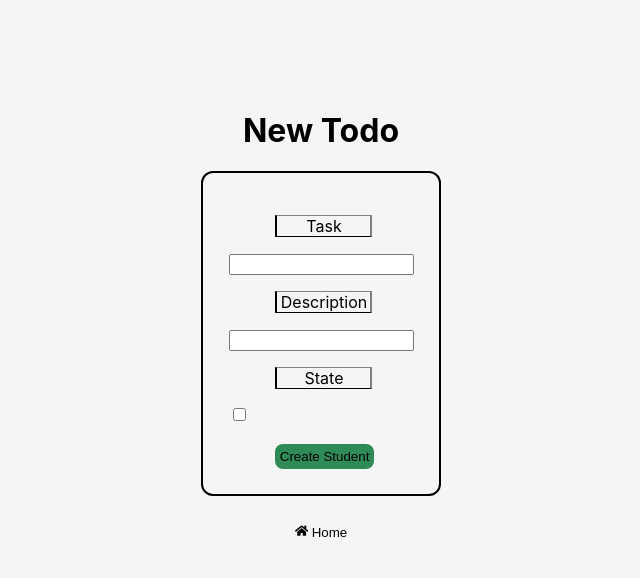
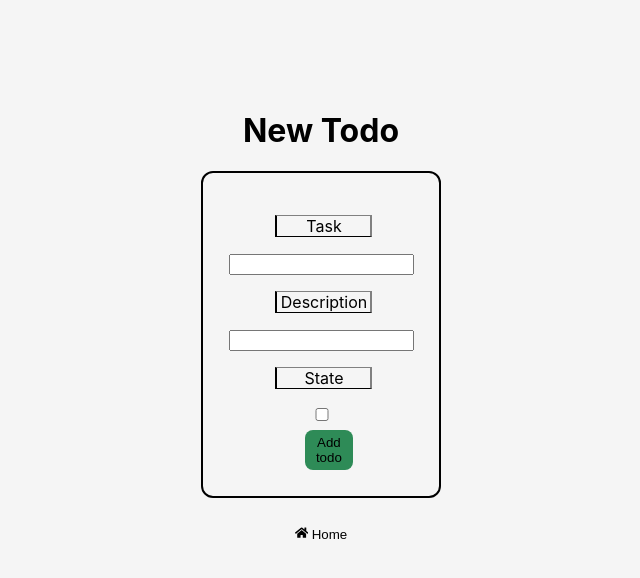
Before and after one commit to TheRealPad/TodoListReact, a React (Create React App) app in the folder frontend/: page /create-student in a window 1280 px wide. Shown: the top 578 px of the page, without its empty margins (319-959 px from the left). Built offline with nearby package versions, Linux system fonts and the light colour scheme.

Commit message:
[Mod] clean code

```diff
--- a/frontend/src/Components/TodoForm.css
+++ b/frontend/src/Components/TodoForm.css
@@ -16,6 +16,10 @@
     border-radius: 8px;
     border: 0px solid transparent;
     padding: 5px;
+}
+
+.button-send:hover {
+    box-shadow: 2px 2px 10px seagreen;
 }
 
 .box-form {
@@ -37,3 +41,16 @@
 .button-home:hover {
     color: red;
 }
+
+.display-form {
+    display: flex;
+    flex-direction: column;
+    align-items: center;
+    justify-content: center;
+}
+
+.display-bool {
+    width: 100%;
+    display: flex;
+    flex-direction: column;
+}
--- a/frontend/src/Components/TodoForm.js
+++ b/frontend/src/Components/TodoForm.js
@@ -1,7 +1,6 @@
 import React from "react";
 import * as Yup from "yup";
 import { Formik, Form, Field, ErrorMessage } from "formik";
-import { FormGroup, Button } from "react-bootstrap";
 import './TodoForm.css';
 
 const TodoForm = (props) => {
@@ -14,41 +13,25 @@ const validationSchema = Yup.object().shape({
 return (
 	<div className="box-form">
 	<Formik {...props} validationSchema={validationSchema}>
-		<Form>
-		<FormGroup>
-			<p className="info-form">Task</p>
-			<Field name="title" type="text"
-				className="form-control" />
-			<ErrorMessage
-			name="title"
-			className="d-block invalid-feedback"
-			component="span"
-			/>
-		</FormGroup>
-		<FormGroup>
-			<p className="info-form">Description</p>
-			<Field name="description" type="text"
-				className="form-control" />
-			<ErrorMessage
-			name="description"
-			className="d-block invalid-feedback"
-			component="span"
-			/>
-		</FormGroup>
-		<FormGroup>
-			<p className="info-form">State</p>
-			<Field name="finish" type="checkbox"
-				className="form-control" />
-			<ErrorMessage
-			name="finish"
-			className="d-block invalid-feedback"
-			component="span"
-			/>
-		</FormGroup>
-		<Button className="button-send" variant="danger" size="lg"
-			block="block" type="submit">
-			{props.children}
-		</Button>
+		<Form className="display-form">
+			<div>
+					<p className="info-form">Task</p>
+					<Field name="title" type="text" />
+					<ErrorMessage name="title" />
+					<p className="info-form">Description</p>
+					<Field name="description" type="text" />
+					<ErrorMessage name="description" />
+				<div className="display-bool">
+					<p className="info-form">State</p>
+					<Field name="finish" type="checkbox" />
+					<ErrorMessage name="finish" />
+				</div>
+			</div>
+			<div>
+				<button className="button-send">
+					{props.children}
+				</button>
+			</div>
 		</Form>
 	</Formik>
 	</div>
--- a/frontend/src/Components/create/create-todo.component.css
+++ b/frontend/src/Components/create/create-todo.component.css
@@ -1,4 +1,4 @@
-.create-student {
+.create-todo {
     display: flex;
     flex-direction: column;
     align-items: center;
--- a/frontend/src/Components/create/create-todo.component.js
+++ b/frontend/src/Components/create/create-todo.component.js
@@ -22,18 +22,17 @@ const onSubmit = studentObject => {
 }
 
 return(
-	<div className="create-student">
+	<div className="create-todo">
 		<h1>New Todo</h1>
 		<TodoForm initialValues={formValues}
-		onSubmit={onSubmit}
-		enableReinitialize>
-		Create Student
+		onSubmit={onSubmit}>
+			Add todo
 		</TodoForm>
 		<div className="redirection">
 			<div>
 				<Link to={"/"}
             	    className="nav-link">
-            	    <button type="button" className="button-home">
+            	    <button className="button-home">
             	        <FaHome/> Home
             	    </button>
         		</Link>
--- a/frontend/src/Components/header/header.component.js
+++ b/frontend/src/Components/header/header.component.js
@@ -6,13 +6,13 @@ import { FaHome } from 'react-icons/fa';
 
 const Header = () => {
   return (
-    <header className="App-header">
+    <header>
       <Navbar className="nav-bar" bg="dark" variant="dark">
         <Container className="elem-nav">
             <div>
               <Link to={"/"}
                 className="nav-link">
-                  <button className="button-nav" type="button">
+                  <button className="button-nav">
                     <FaHome className="icon-button"/>
                   </button>
               </Link>
@@ -20,7 +20,7 @@ const Header = () => {
             <div>
               <Link to={"/create-student"}
                 className="nav-link">
-                  <button className="button-nav" type="button">
+                  <button className="button-nav">
                     Add todo
                   </button>
               </Link>
--- a/frontend/src/Components/list/TodoTableRow.css
+++ b/frontend/src/Components/list/TodoTableRow.css
@@ -33,6 +33,7 @@
     flex-direction: column;
     min-width: 200px;
     min-height: 200px;
+    max-width: 200px;
     padding: 5px;
     justify-content: space-between;
     border-radius: 12px;
--- a/frontend/src/Components/list/TodoTableRow.js
+++ b/frontend/src/Components/list/TodoTableRow.js
@@ -32,12 +32,15 @@ const TodoTableRow = (props) => {
 	return (
 		<tr className="box-elem">
 			<div className="data-elem">
-				<p className="elem-title">Task</p>
-				<td>{title}</td>
-				<p className="elem-title">description</p>
-				<td>{description}</td>
-				<td>{finish}</td>
-				<Padou finish={finish}/>
+				<div>
+					<p className="elem-title">Task</p>
+					<td className="loooool">{title}</td>
+					<p className="elem-title">description</p>
+					<td>{description}</td>
+				</div>
+				<div>
+					<Padou finish={finish}/>
+				</div>
 			</div>
 			<div className="button-elem">
 				<div>
--- a/frontend/src/Components/update/edit-todo.component.js
+++ b/frontend/src/Components/update/edit-todo.component.js
@@ -43,24 +43,19 @@ useEffect(() => {
 }, [id]);
 
 return (
-	<div className="create-student">
+	<div className="create-todo">
 		<h1>Update Todo</h1>
-		<StudentForm
-		initialValues={formValues}
-		onSubmit={onSubmit}
-		enableReinitialize
-		>
-		Update Student
+		<StudentForm initialValues={formValues}
+		onSubmit={onSubmit}>
+			Update todo
 		</StudentForm>
 		<div className="redirection">
-			<div>
-				<Link to={"/"}
-            	    className="nav-link">
-            	    <button type="button" className="button-home">
-            	        <FaHome/> Home
-            	    </button>
-        		</Link>
-			</div>
+			<Link to={"/"}
+                className="nav-link">
+                <button className="button-home">
+                    <FaHome/> Home
+                </button>
+        	</Link>
 		</div>
 	</div>
 );
```
Also changed, not shown: frontend/src/Components/update/edit-todo.component.css (deleted).
